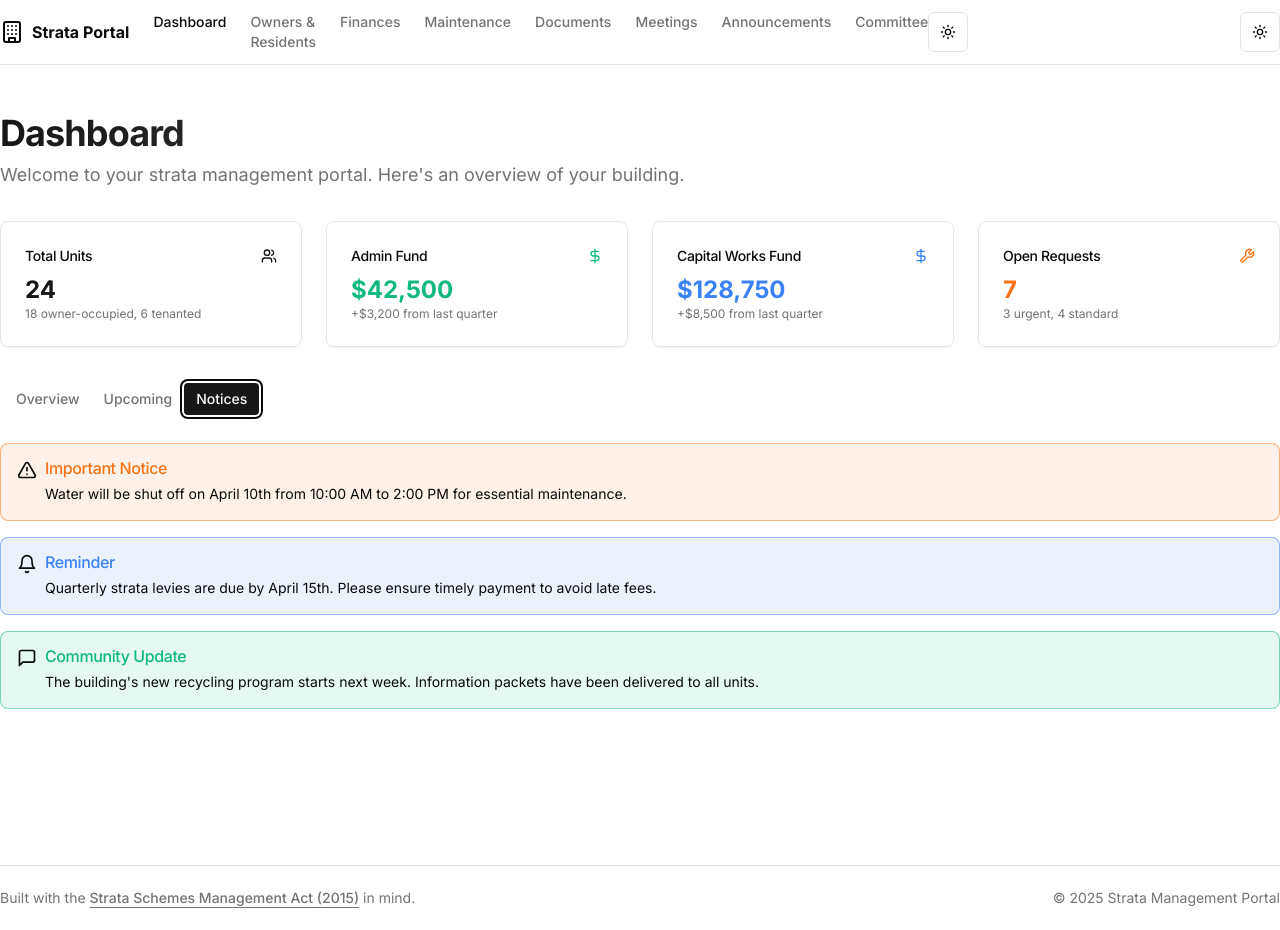
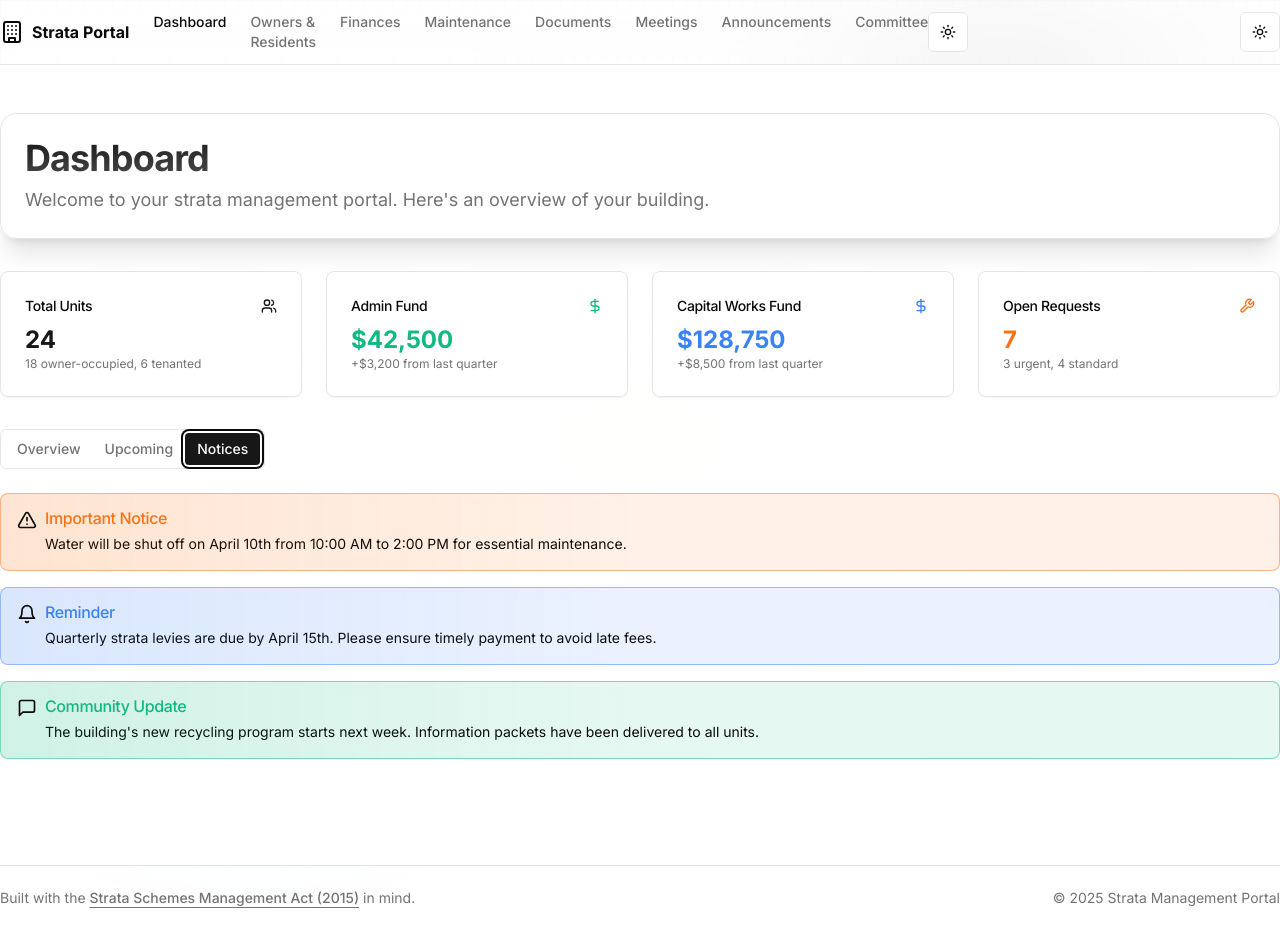
Before and after one commit to Lim0803-tech/stratamanagement, a Next.js app: page / in a window 1280 px wide. Both pictures are taken after a click on the tab "Notices". Built offline with nearby package versions, Linux system fonts and the light colour scheme.

Commit message:
Updated 3

```diff
--- a/app/page.tsx
+++ b/app/page.tsx
@@ -9,54 +9,72 @@ import Link from "next/link"
 
 export default function Dashboard() {
   return (
-    <div className="min-h-screen bg-gradient-to-b from-background to-background/80 dark:from-background dark:to-background/90">
-      <div className="container space-y-8 py-12">
+    <div className="relative min-h-screen overflow-hidden bg-gradient-to-b from-background via-background/95 to-background">
+      <div className="pointer-events-none absolute inset-0 flex items-center justify-center bg-background [mask-image:radial-gradient(ellipse_at_center,transparent_20%,black)]" />
+      <div className="fixed inset-0 -z-10">
+        <div className="absolute right-[10%] top-[5%] h-[300px] w-[300px] rounded-full bg-primary/20 blur-[100px]" />
+        <div className="absolute bottom-[10%] left-[10%] h-[250px] w-[250px] rounded-full bg-blue-500/20 blur-[100px]" />
+        <div className="absolute left-1/2 top-1/2 h-[400px] w-[400px] -translate-x-1/2 -translate-y-1/2 rounded-full bg-orange-500/10 blur-[100px]" />
+
+        <div className="absolute inset-0 bg-[linear-gradient(to_right,#8882_1px,transparent_1px),linear-gradient(to_bottom,#8882_1px,transparent_1px)] bg-[size:14px_24px] [mask-image:radial-gradient(ellipse_80%_50%_at_50%_0%,black_70%,transparent_110%)]" />
+      </div>
+
+      <div className="container relative space-y-8 py-12">
+        <div className="relative rounded-2xl border bg-card/30 p-6 shadow-xl backdrop-blur-lg">
           <div className="flex flex-col space-y-2">
-          <h1 className="text-4xl font-bold tracking-tight bg-gradient-to-r from-primary to-primary/60 bg-clip-text text-transparent">
+            <h1 className="text-4xl font-bold tracking-tight bg-gradient-to-br from-primary via-primary/80 to-muted-foreground bg-clip-text text-transparent">
               Dashboard
             </h1>
             <p className="text-muted-foreground text-lg">
               Welcome to your strata management portal. Here's an overview of your building.
             </p>
           </div>
+        </div>
 
         <div className="grid gap-6 md:grid-cols-2 lg:grid-cols-4">
-          <Card className="hover:shadow-lg transition-all duration-200 hover:scale-[1.02] bg-card/50 backdrop-blur">
+          <Card className="group relative overflow-hidden border bg-card/50 transition-all duration-300 hover:shadow-xl hover:shadow-primary/10 hover:-translate-y-1 backdrop-blur-xl">
+            <div className="absolute inset-0 bg-gradient-to-br from-primary/10 via-transparent to-transparent opacity-0 transition-opacity group-hover:opacity-100" />
             <CardHeader className="flex flex-row items-center justify-between space-y-0 pb-2">
               <CardTitle className="text-sm font-medium">Total Units</CardTitle>
               <Users className="h-4 w-4 text-primary" />
             </CardHeader>
-            <CardContent>
+            <CardContent className="relative">
               <div className="text-2xl font-bold text-primary">24</div>
               <p className="text-xs text-muted-foreground">18 owner-occupied, 6 tenanted</p>
             </CardContent>
           </Card>
-          <Card className="hover:shadow-lg transition-all duration-200 hover:scale-[1.02] bg-card/50 backdrop-blur">
+
+          <Card className="group relative overflow-hidden border bg-card/50 transition-all duration-300 hover:shadow-xl hover:shadow-emerald-500/10 hover:-translate-y-1 backdrop-blur-xl">
+            <div className="absolute inset-0 bg-gradient-to-br from-emerald-500/10 via-transparent to-transparent opacity-0 transition-opacity group-hover:opacity-100" />
             <CardHeader className="flex flex-row items-center justify-between space-y-0 pb-2">
               <CardTitle className="text-sm font-medium">Admin Fund</CardTitle>
               <DollarSign className="h-4 w-4 text-emerald-500" />
             </CardHeader>
-            <CardContent>
+            <CardContent className="relative">
               <div className="text-2xl font-bold text-emerald-500">$42,500</div>
               <p className="text-xs text-muted-foreground">+$3,200 from last quarter</p>
             </CardContent>
           </Card>
-          <Card className="hover:shadow-lg transition-all duration-200 hover:scale-[1.02] bg-card/50 backdrop-blur">
+
+          <Card className="group relative overflow-hidden border bg-card/50 transition-all duration-300 hover:shadow-xl hover:shadow-blue-500/10 hover:-translate-y-1 backdrop-blur-xl">
+            <div className="absolute inset-0 bg-gradient-to-br from-blue-500/10 via-transparent to-transparent opacity-0 transition-opacity group-hover:opacity-100" />
             <CardHeader className="flex flex-row items-center justify-between space-y-0 pb-2">
               <CardTitle className="text-sm font-medium">Capital Works Fund</CardTitle>
               <DollarSign className="h-4 w-4 text-blue-500" />
             </CardHeader>
-            <CardContent>
+            <CardContent className="relative">
               <div className="text-2xl font-bold text-blue-500">$128,750</div>
               <p className="text-xs text-muted-foreground">+$8,500 from last quarter</p>
             </CardContent>
           </Card>
-          <Card className="hover:shadow-lg transition-all duration-200 hover:scale-[1.02] bg-card/50 backdrop-blur">
+
+          <Card className="group relative overflow-hidden border bg-card/50 transition-all duration-300 hover:shadow-xl hover:shadow-orange-500/10 hover:-translate-y-1 backdrop-blur-xl">
+            <div className="absolute inset-0 bg-gradient-to-br from-orange-500/10 via-transparent to-transparent opacity-0 transition-opacity group-hover:opacity-100" />
             <CardHeader className="flex flex-row items-center justify-between space-y-0 pb-2">
               <CardTitle className="text-sm font-medium">Open Requests</CardTitle>
               <Wrench className="h-4 w-4 text-orange-500" />
             </CardHeader>
-            <CardContent>
+            <CardContent className="relative">
               <div className="text-2xl font-bold text-orange-500">7</div>
               <p className="text-xs text-muted-foreground">3 urgent, 4 standard</p>
             </CardContent>
@@ -64,14 +82,16 @@ export default function Dashboard() {
         </div>
 
         <Tabs defaultValue="overview" className="space-y-6">
-          <TabsList className="bg-background/95 backdrop-blur">
+          <TabsList className="bg-background/50 backdrop-blur-xl border">
             <TabsTrigger value="overview" className="data-[state=active]:bg-primary data-[state=active]:text-primary-foreground">Overview</TabsTrigger>
             <TabsTrigger value="upcoming" className="data-[state=active]:bg-primary data-[state=active]:text-primary-foreground">Upcoming</TabsTrigger>
             <TabsTrigger value="notices" className="data-[state=active]:bg-primary data-[state=active]:text-primary-foreground">Notices</TabsTrigger>
           </TabsList>
+
           <TabsContent value="overview" className="space-y-6">
             <div className="grid gap-6 md:grid-cols-2 lg:grid-cols-3">
-              <Card className="hover:shadow-lg transition-all duration-200 bg-card/50 backdrop-blur">
+              <Card className="group relative overflow-hidden border bg-card/50 transition-all duration-300 hover:shadow-xl backdrop-blur-xl">
+                <div className="absolute inset-0 bg-gradient-to-br from-primary/5 via-transparent to-transparent opacity-0 transition-opacity group-hover:opacity-100" />
                 <CardHeader>
                   <CardTitle className="flex items-center gap-2">
                     <Wrench className="h-5 w-5 text-primary" />
@@ -79,7 +99,7 @@ export default function Dashboard() {
                   </CardTitle>
                   <CardDescription>Latest maintenance requests</CardDescription>
                 </CardHeader>
-                <CardContent className="space-y-4">
+                <CardContent className="relative space-y-4">
                   <div className="flex justify-between items-start">
                     <div>
                       <p className="font-medium">Lobby Light Replacement</p>
@@ -112,7 +132,9 @@ export default function Dashboard() {
                   </Button>
                 </CardContent>
               </Card>
-              <Card className="hover:shadow-lg transition-all duration-200 bg-card/50 backdrop-blur">
+
+              <Card className="group relative overflow-hidden border bg-card/50 transition-all duration-300 hover:shadow-xl backdrop-blur-xl">
+                <div className="absolute inset-0 bg-gradient-to-br from-emerald-500/5 via-transparent to-transparent opacity-0 transition-opacity group-hover:opacity-100" />
                 <CardHeader>
                   <CardTitle className="flex items-center gap-2">
                     <DollarSign className="h-5 w-5 text-emerald-500" />
@@ -120,7 +142,7 @@ export default function Dashboard() {
                   </CardTitle>
                   <CardDescription>Current quarter overview</CardDescription>
                 </CardHeader>
-                <CardContent className="space-y-4">
+                <CardContent className="relative space-y-4">
                   <div className="flex justify-between items-center p-2 rounded-lg bg-emerald-50 dark:bg-emerald-900/20">
                     <span className="text-sm font-medium">Levy Income</span>
                     <span className="font-medium text-emerald-600 dark:text-emerald-400">$32,400</span>
@@ -142,7 +164,9 @@ export default function Dashboard() {
                   </Button>
                 </CardContent>
               </Card>
-              <Card className="hover:shadow-lg transition-all duration-200 bg-card/50 backdrop-blur">
+
+              <Card className="group relative overflow-hidden border bg-card/50 transition-all duration-300 hover:shadow-xl backdrop-blur-xl">
+                <div className="absolute inset-0 bg-gradient-to-br from-blue-500/5 via-transparent to-transparent opacity-0 transition-opacity group-hover:opacity-100" />
                 <CardHeader>
                   <CardTitle className="flex items-center gap-2">
                     <FileText className="h-5 w-5 text-blue-500" />
@@ -150,7 +174,7 @@ export default function Dashboard() {
                   </CardTitle>
                   <CardDescription>Latest uploaded documents</CardDescription>
                 </CardHeader>
-                <CardContent className="space-y-4">
+                <CardContent className="relative space-y-4">
                   <div className="group p-3 rounded-lg hover:bg-muted/50 transition-colors">
                     <div className="flex items-center gap-3">
                       <FileText className="h-4 w-4 text-blue-500" />
@@ -185,8 +209,10 @@ export default function Dashboard() {
               </Card>
             </div>
           </TabsContent>
+
           <TabsContent value="upcoming" className="space-y-4">
-            <Card className="hover:shadow-lg transition-all duration-200 bg-card/50 backdrop-blur">
+            <Card className="group relative overflow-hidden border bg-card/50 transition-all duration-300 hover:shadow-xl backdrop-blur-xl">
+              <div className="absolute inset-0 bg-gradient-to-br from-primary/5 via-transparent to-transparent opacity-0 transition-opacity group-hover:opacity-100" />
               <CardHeader>
                 <CardTitle className="flex items-center gap-2">
                   <CalendarDays className="h-5 w-5 text-primary" />
@@ -228,22 +254,28 @@ export default function Dashboard() {
               </CardContent>
             </Card>
           </TabsContent>
+
           <TabsContent value="notices" className="space-y-4">
-            <Alert className="border-orange-500/50 bg-orange-500/10">
+            <Alert className="relative overflow-hidden border-orange-500/50 bg-orange-500/10 backdrop-blur-sm">
+              <div className="absolute inset-0 bg-gradient-to-r from-orange-500/10 via-transparent to-transparent" />
               <AlertTriangle className="h-5 w-5 text-orange-500" />
               <AlertTitle className="text-orange-500">Important Notice</AlertTitle>
               <AlertDescription className="mt-2">
                 Water will be shut off on April 10th from 10:00 AM to 2:00 PM for essential maintenance.
               </AlertDescription>
             </Alert>
-            <Alert className="border-blue-500/50 bg-blue-500/10">
+
+            <Alert className="relative overflow-hidden border-blue-500/50 bg-blue-500/10 backdrop-blur-sm">
+              <div className="absolute inset-0 bg-gradient-to-r from-blue-500/10 via-transparent to-transparent" />
               <Bell className="h-5 w-5 text-blue-500" />
               <AlertTitle className="text-blue-500">Reminder</AlertTitle>
               <AlertDescription className="mt-2">
                 Quarterly strata levies are due by April 15th. Please ensure timely payment to avoid late fees.
               </AlertDescription>
             </Alert>
-            <Alert className="border-emerald-500/50 bg-emerald-500/10">
+
+            <Alert className="relative overflow-hidden border-emerald-500/50 bg-emerald-500/10 backdrop-blur-sm">
+              <div className="absolute inset-0 bg-gradient-to-r from-emerald-500/10 via-transparent to-transparent" />
               <MessageSquare className="h-5 w-5 text-emerald-500" />
               <AlertTitle className="text-emerald-500">Community Update</AlertTitle>
               <AlertDescription className="mt-2">
```
Lines whose indentation alone changed are shown as unchanged.
